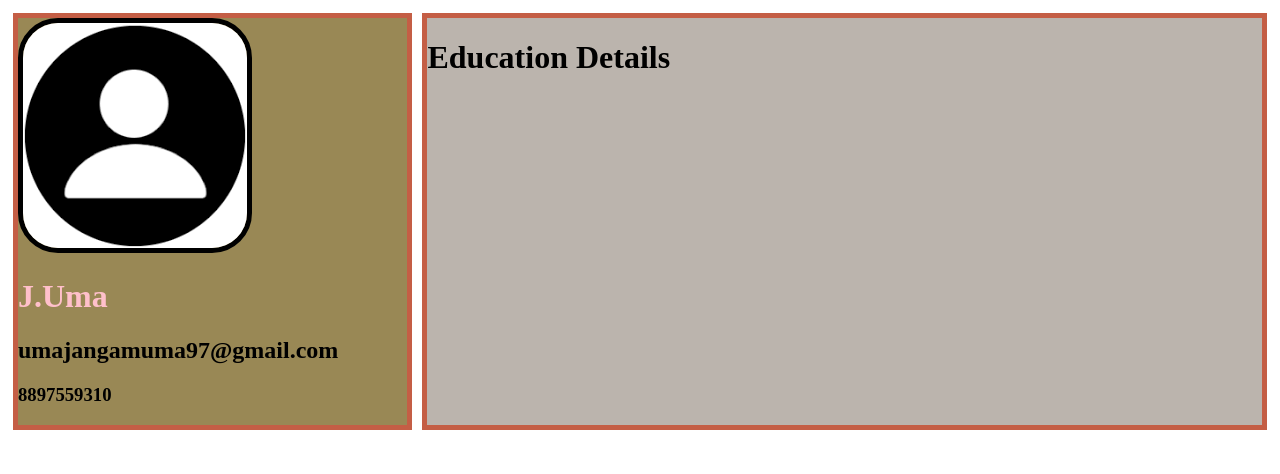
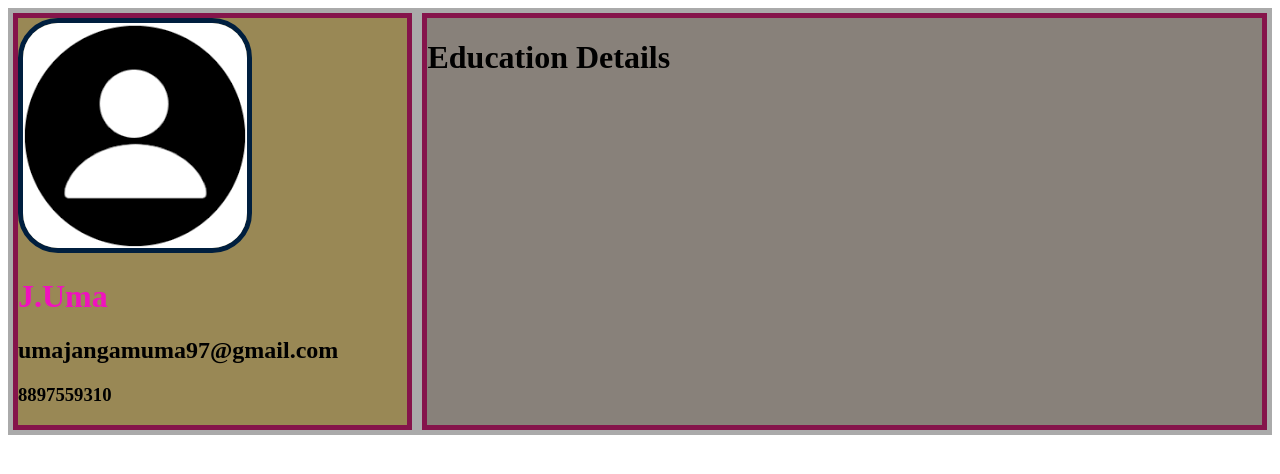
Before and after one commit to UmaJangam/RESUME532, a plain HTML site: page index.html in a window 1280 px wide. Drawn offline with Linux system fonts and the light colour scheme.

Commit message:
modified colors

```diff
--- a/style.css
+++ b/style.css
@@ -1,27 +1,27 @@
 .main{
   width:120%;
-  background-color: #fff;
+  background-color: #AAAAAA;
   display: flex;
   flex-direction: row;
 }
 .left{
   width: 45%;
-  background-color: #999;
-  border: 5px solid #c45e45;
+  background-color: #39CCCC;
+  border: 5px solid #85144b;
   margin: 5px;
 }
 .right{
   width: 75%;
-  background-color: #666;
-    border: 5px solid #c45e45;
+  background-color: #3D9970;
+    border: 5px solid #85144b;
     margin: 5px;
 }
 #NAME{
-  color: pink;
+  color: #F012BE;
 }
 .left img{
   border-radius: 40px;
-  border: 5px solid #000;
+  border: 5px solid #001f3f;
 }
 /* media queries(1024,1280,768,480)
 1280-1024 : Desktop
```
